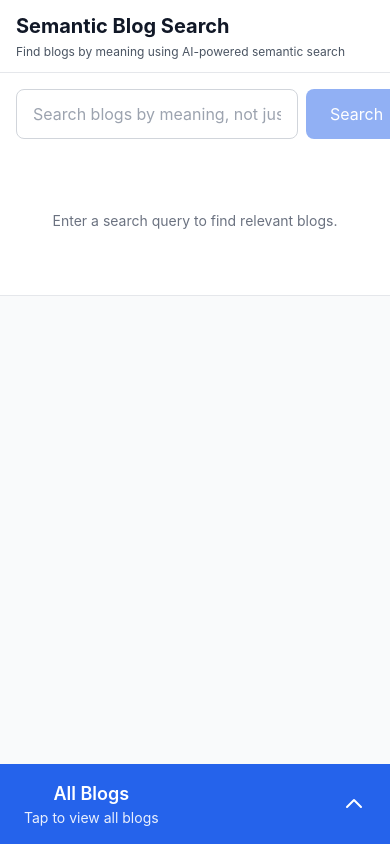
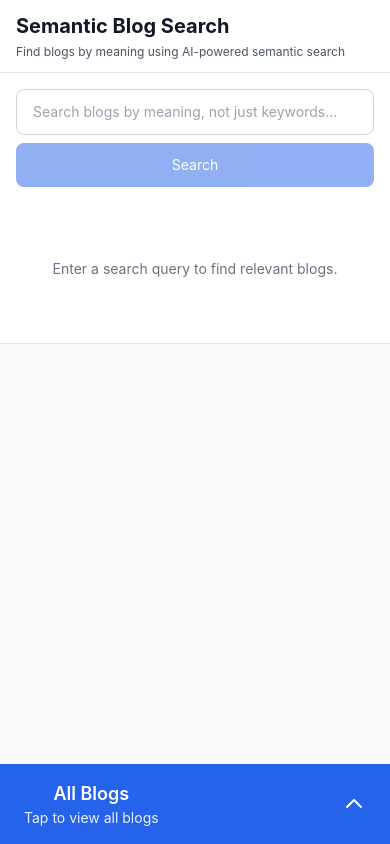
Before and after one commit to amitwaghmare17011994/blogs_symentic_search, a Next.js app: page / in a window 390 px wide. Built offline with nearby package versions, Linux system fonts and the light colour scheme; no server answers; the database is empty.

Commit message:
minor ui changes

```diff
--- a/app/components/SearchBar.jsx
+++ b/app/components/SearchBar.jsx
@@ -17,19 +17,19 @@ export default function SearchBar({ onSearch, isLoading }) {
 
   return (
     <form onSubmit={handleSubmit} className="w-full">
-      <div className="flex gap-2">
+      <div className="flex flex-col sm:flex-row gap-2 overflow-hidden">
         <input
           type="text"
           value={query}
           onChange={(e) => setQuery(e.target.value)}
           placeholder="Search blogs by meaning, not just keywords..."
-          className="flex-1 px-4 py-3 border border-gray-300 rounded-lg focus:outline-none focus:ring-2 focus:ring-blue-500 focus:border-transparent text-gray-900"
+          className="w-full sm:flex-1 min-w-0 px-4 py-3 border border-gray-300 rounded-lg focus:outline-none text-gray-900 text-sm sm:text-base"
           disabled={isLoading}
         />
         <button
           type="submit"
           disabled={isLoading || !query.trim()}
-          className="px-6 py-3 bg-blue-600 text-white rounded-lg hover:bg-blue-700 focus:outline-none focus:ring-2 focus:ring-blue-500 focus:ring-offset-2 disabled:opacity-50 disabled:cursor-not-allowed transition-colors"
+          className="w-full sm:w-auto px-6 py-3 bg-blue-600 text-white rounded-lg hover:bg-blue-700 focus:outline-none focus:ring-2 focus:ring-blue-500 focus:ring-offset-2 disabled:opacity-50 disabled:cursor-not-allowed transition-colors flex-shrink-0 text-sm sm:text-base whitespace-nowrap"
         >
           {isLoading ? 'Searching...' : 'Search'}
         </button>
--- a/app/components/SearchResults.jsx
+++ b/app/components/SearchResults.jsx
@@ -81,7 +81,7 @@ export default function SearchResults({ results, query, isLoading = false }) {
     : null
 
   return (
-    <div className="w-full space-y-4">
+    <div className="w-full space-y-4 overflow-x-hidden">
       <div className="mb-6">
         <h2 className="text-xl font-semibold text-gray-800 mb-2">
           Search Results
@@ -91,7 +91,7 @@ export default function SearchResults({ results, query, isLoading = false }) {
         </p>
       </div>
 
-      <div className="space-y-4 max-h-[calc(100vh-100px)] overflow-y-auto">
+      <div className="space-y-4 max-h-[calc(100vh-100px)] overflow-y-auto overflow-x-hidden">
         {sortedResults.map((blog, index) => {
           const isExpanded = expandedBlogs.has(blog.id)
           const showPreview = blog.content && blog.content.length > 200
@@ -100,7 +100,7 @@ export default function SearchResults({ results, query, isLoading = false }) {
           return (
             <div
               key={blog.id}
-              className={`rounded-lg shadow-sm hover:shadow-lg transition-all duration-300 ${
+              className={`rounded-lg shadow-sm hover:shadow-lg transition-all duration-300 overflow-hidden ${
                 isTopMatch
                   ? 'bg-gradient-to-br from-purple-50 via-blue-50 to-indigo-50 border-2 border-purple-300 p-6 transform scale-[1.02]'
                   : 'bg-gray-50 border border-gray-200 p-5'
@@ -119,14 +119,14 @@ export default function SearchResults({ results, query, isLoading = false }) {
                 </div>
               )}
 
-              <div className={`flex justify-between items-start ${isTopMatch ? 'mb-4' : 'mb-3'}`}>
-                <h3 className={`font-semibold text-gray-900 flex-1 ${
+              <div className={`flex justify-between items-start gap-2 ${isTopMatch ? 'mb-4' : 'mb-3'}`}>
+                <h3 className={`font-semibold text-gray-900 flex-1 break-words min-w-0 ${
                   isTopMatch ? 'text-2xl' : 'text-lg'
                 }`}>
                   {blog.title}
                 </h3>
                 {!isTopMatch && blog.similarity !== undefined && (
-                  <span className="ml-4 px-3 py-1 bg-blue-100 text-blue-800 rounded-full text-xs font-medium whitespace-nowrap">
+                  <span className="ml-4 px-3 py-1 bg-blue-100 text-blue-800 rounded-full text-xs font-medium whitespace-nowrap flex-shrink-0">
                     {formatSimilarity(blog.similarity)}% match
                   </span>
                 )}
@@ -144,7 +144,7 @@ export default function SearchResults({ results, query, isLoading = false }) {
                   }`}>
                     📍 Matched Section:
                   </p>
-                  <p className={`text-gray-800 leading-relaxed ${
+                  <p className={`text-gray-800 leading-relaxed break-words overflow-wrap-anywhere ${
                     isTopMatch ? 'text-sm' : 'text-xs'
                   }`}>
                     {blog.matchedChunk}
@@ -152,7 +152,7 @@ export default function SearchResults({ results, query, isLoading = false }) {
                 </div>
               )}
 
-              <p className={`text-gray-700 leading-relaxed mb-2 ${
+              <p className={`text-gray-700 leading-relaxed mb-2 break-words overflow-wrap-anywhere ${
                 isTopMatch ? 'text-base' : 'text-sm'
               }`}>
                 {isExpanded || !showPreview ? blog.content : getPreview(blog.content)}
--- a/app/page.jsx
+++ b/app/page.jsx
@@ -105,8 +105,8 @@ export default function Home() {
       {/* Main Content - Responsive Layout */}
       <main className="flex flex-col lg:flex-row h-[calc(100vh-80px)]">
         {/* Left Panel - Search */}
-        <div className="w-full lg:w-1/2 border-r-0 lg:border-r border-b lg:border-b-0 border-gray-200 bg-white overflow-y-auto">
-          <div className="p-4 sm:p-6">
+        <div className="w-full lg:w-1/2 border-r-0 lg:border-r border-b lg:border-b-0 border-gray-200 bg-white overflow-y-auto overflow-x-hidden">
+          <div className="p-4 sm:p-6 overflow-x-hidden">
             {/* Search Bar */}
             <div className="mb-6">
               <SearchBar onSearch={handleSearch} isLoading={isLoading} />
```
